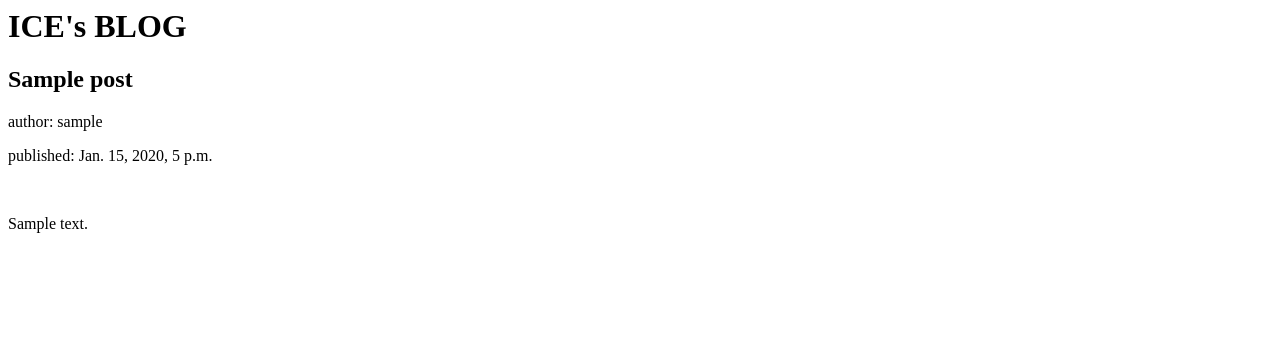
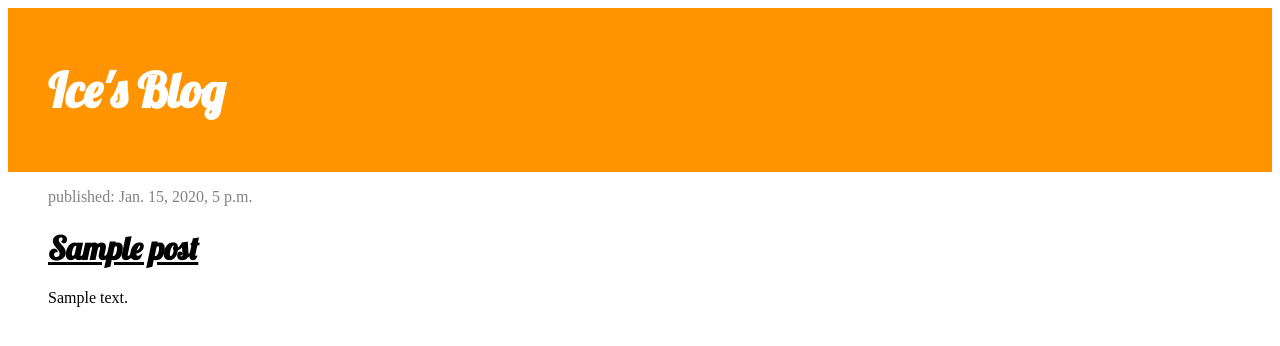
Before and after one commit to iscreamme/my-first-blog, a Django app: template blog/templates/blog/post_list.html in a window 1280 px wide. Shown: the top 346 px of the page. Run offline with Django 3.2, Linux system fonts and the light colour scheme; the template is opened without the code that fills it: values that come from a table or form of the project are taken from there, others are empty; tables that the repository leaves empty hold one stand-in row (values such as "Sample post").

Commit message:
format update

```diff
--- /dev/null
+++ b/blog/static/css/blog.css
@@ -0,0 +1,61 @@
+
+.page-header {
+    background-color: #ff9400;
+    margin-top: 0;
+    padding: 20px 20px 20px 40px;
+}
+
+.page-header h1, .page-header h1 a, .page-header h1 a:visited, .page-header h1 a:active {
+    color: #ffffff;
+    font-size: 36pt;
+    text-decoration: none;
+}
+
+.content {
+    margin-left: 40px;
+}
+
+h1, h2, h3, h4 {
+    font-family: 'Lobster', cursive;
+}
+
+.date {
+    color: #828282;
+}
+
+.save {
+    float: right;
+}
+
+.post-form textarea, .post-form input {
+    width: 100%;
+}
+
+.top-menu, .top-menu:hover, .top-menu:visited {
+    color: #ffffff;
+    float: right;
+    font-size: 26pt;
+    margin-right: 20px;
+}
+
+.post {
+    margin-bottom: 70px;
+}
+
+.post h1 a, .post h1 a:visited {
+    color: #000000;
+}
+/*
+h1 a {
+    color: rgb(231, 126, 77);
+    font-family: 'Lobster';
+}
+
+
+h2 {
+    color: rgb(131, 199, 238);
+}
+
+html {
+    padding-left: 15px;
+} */
--- a/blog/templates/blog/post_list.html
+++ b/blog/templates/blog/post_list.html
@@ -1,20 +1,35 @@
+{% load staticfiles %}
+
 <html>
 
 <head>
     <title>ICE's blog</title>
+    <link href="//fonts.googleapis.com/css?family=Lobster&subset=latin,latin-ext" rel="stylesheet" type="text/css">
+    <link rel="stylesheet" href="{% static 'css/blog.css' %}">
 </head>
 
 <body>
-    <h1>ICE's BLOG</h1>
-    {% for post in posts %}
-    <h2>{{post.title}}</h2>
-    <div>
-        <p>author: {{post.author.username}}</p>
-        <p>published: {{post.published_date}}</p>
-        <br>
-        <p>{{post.text|linebreaksbr}}</p>
-    </div>
-    {% endfor %}
+
+    <div class="page-header">
+            <h1><a href="/">Ice's Blog</a></h1>
+        </div>
+
+        <div class="content container">
+                <div class="row">
+                    <div class="col-md-8">
+                        {% for post in posts %}
+                            <div class="post">
+                                <div class="date">
+                                    <p>published: {{ post.published_date }}</p>
+                                </div>
+                                <h1><a href="">{{ post.title }}</a></h1>
+                                <p>{{ post.text|linebreaksbr }}</p>
+                            </div>
+                        {% endfor %}
+                    </div>
+                </div>
+            </div>
+
 </body>
 
 </html>
```
